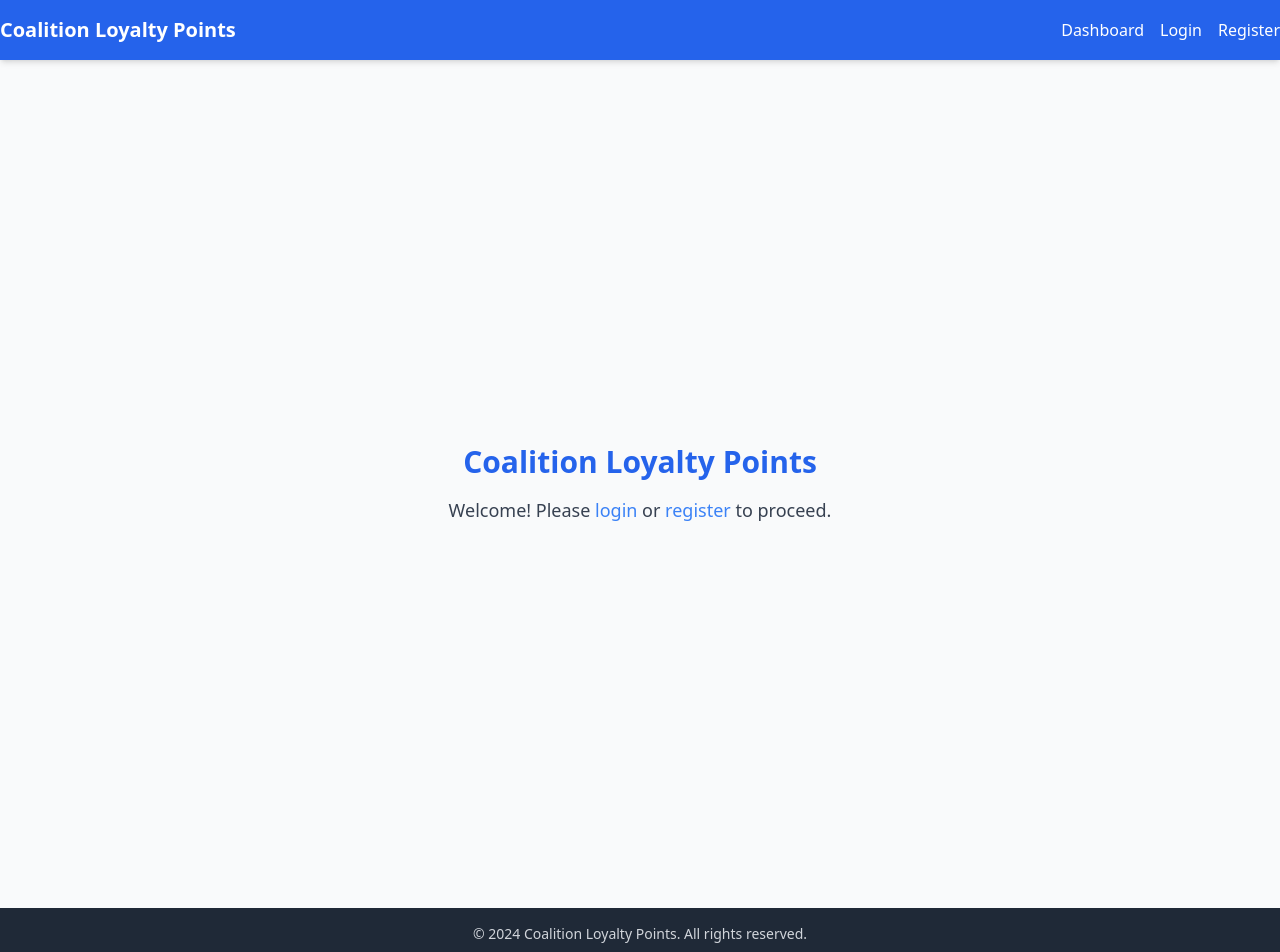
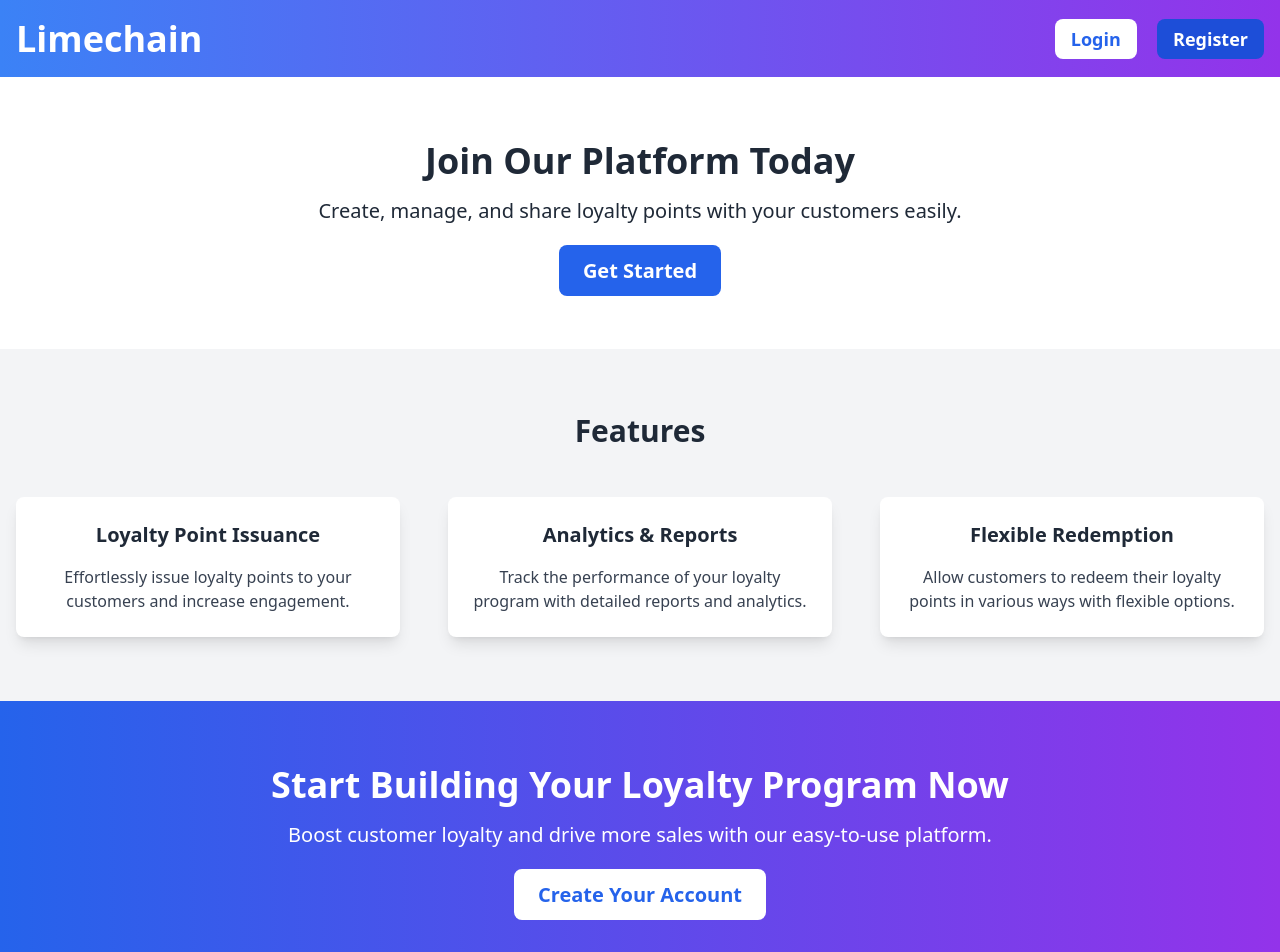
Before and after one commit to dushyant2901/loyalty-points-frontend, a SvelteKit app: page / in a window 1280 px wide. Shown: the top 952 px of the page. Built offline with nearby package versions, Linux system fonts and the light colour scheme.

Commit message:
refactor: homepage UI

```diff
--- a/src/app.html
+++ b/src/app.html
@@ -1,4 +1,4 @@
-<!doctype html>
+<!DOCTYPE html>
 <html lang="en">
   <head>
     <meta charset="utf-8" />
--- a/src/routes/+layout.svelte
+++ b/src/routes/+layout.svelte
@@ -1,36 +1,78 @@
 <script lang="ts">
   import "../app.css";
+
+  import { onMount } from "svelte";
+
+  let user = null;
+  let authToken = "";
+
+  // Fetch user data from localStorage
+  const checkUserState = () => {
+    const storedUser = localStorage.getItem("user");
+    const token = localStorage.getItem("authToken");
+
+    if (storedUser && token) {
+      user = JSON.parse(storedUser);
+      authToken = token;
+    }
+  };
+
+  // Handle logout
+  const logout = () => {
+    localStorage.removeItem("authToken");
+    localStorage.removeItem("user");
+    user = null;
+    window.location.href = "/login";
+  };
+
+  // Check user state when the layout is mounted
+  onMount(() => {
+    checkUserState();
+  });
 </script>
 
-<div class="flex flex-col min-h-screen bg-gray-50">
-  <!-- Header -->
-  <header class="bg-blue-600 text-white py-4 shadow-md">
+<div class="min-h-screen flex flex-col">
+  <header
+    class="py-4 px-4 bg-gradient-to-r from-blue-500 to-purple-600 text-white"
+  >
     <div class="container mx-auto flex justify-between items-center">
-      <h1 class="text-xl font-bold">
-        <a href="/">Coalition Loyalty Points</a>
-      </h1>
-      <nav>
-        <ul class="flex space-x-4">
-          <li><a href="/dashboard" class="hover:underline">Dashboard</a></li>
-          <li><a href="/login" class="hover:underline">Login</a></li>
-          <li><a href="/register" class="hover:underline">Register</a></li>
-          <!-- TODO: conditional log out and login/register buttons -->
-        </ul>
-      </nav>
+      <h1 class="text-4xl font-extrabold leading-tight">Limechain</h1>
+      <div>
+        {#if user}
+          <div>
+            <span class="mr-4">Welcome, {user.name}</span>
+            <button
+              class="bg-red-500 text-white px-3 py-1 rounded"
+              on:click={logout}
+            >
+              Logout
+            </button>
+          </div>
+        {:else}
+          <div>
+            <a
+              href="/login"
+              class="text-lg font-semibold bg-white text-blue-600 hover:bg-blue-200 py-2 px-4 rounded-lg mr-4"
+              >Login</a
+            >
+            <a
+              href="/register"
+              class="text-lg font-semibold text-white bg-blue-700 hover:bg-blue-800 py-2 px-4 rounded-lg"
+              >Register</a
+            >
+          </div>
+        {/if}
+      </div>
     </div>
   </header>
-
   <!-- Main Content -->
-  <main class="flex-1 w-full mx-auto py-6 px-4">
+  <main class="flex-1">
     <slot />
+    <!-- This is where the page content will be injected -->
   </main>
 
   <!-- Footer -->
-  <footer class="bg-gray-800 text-gray-300 py-4">
-    <div class="container mx-auto text-center">
-      <p class="text-sm">
-        &copy; 2024 Coalition Loyalty Points. All rights reserved.
-      </p>
-    </div>
+  <footer class="bg-gray-800 text-gray-300 py-4 text-center">
+    <p>&copy; 2024 App Name. All rights reserved.</p>
   </footer>
 </div>
--- a/src/routes/+page.svelte
+++ b/src/routes/+page.svelte
@@ -1,12 +1,84 @@
-<div class="min-h-screen flex flex-col items-center justify-center bg-gray-50">
-  <h1 class="text-3xl font-bold mb-4 text-blue-600">
-    Coalition Loyalty Points
-  </h1>
-  <p class="text-gray-700 text-lg">
-    Welcome! Please <a href="/login" class="text-blue-500 hover:underline"
-      >login</a
-    >
-    or
-    <a href="/register" class="text-blue-500 hover:underline">register</a> to proceed.
-  </p>
+<div
+  class="min-h-screen bg-gradient-to-r from-blue-500 to-purple-600 text-white"
+>
+  <!-- Hero Section -->
+  <section class="text-center py-16 bg-white text-gray-800">
+    <div class="container mx-auto">
+      <h2 class="text-3xl md:text-4xl font-bold mb-4">
+        Join Our Platform Today
+      </h2>
+      <p class="text-lg md:text-xl mb-8">
+        Create, manage, and share loyalty points with your customers easily.
+      </p>
+      <a
+        href="/register"
+        class="bg-blue-600 text-white hover:bg-blue-700 px-6 py-3 rounded-lg text-xl font-semibold"
+        >Get Started</a
+      >
+    </div>
+  </section>
+
+  <!-- Features Section -->
+  <section class="py-16 px-4 bg-gray-100">
+    <div class="container mx-auto text-center">
+      <h3 class="text-3xl font-semibold text-gray-800 mb-12">Features</h3>
+      <div class="grid grid-cols-1 sm:grid-cols-2 lg:grid-cols-3 gap-12">
+        <!-- Feature 1 -->
+        <div
+          class="bg-white shadow-lg rounded-lg p-6 hover:bg-blue-50 transition"
+        >
+          <h4 class="text-xl font-semibold text-gray-800 mb-4">
+            Loyalty Point Issuance
+          </h4>
+          <p class="text-gray-700">
+            Effortlessly issue loyalty points to your customers and increase
+            engagement.
+          </p>
+        </div>
+        <!-- Feature 2 -->
+        <div
+          class="bg-white shadow-lg rounded-lg p-6 hover:bg-blue-50 transition"
+        >
+          <h4 class="text-xl font-semibold text-gray-800 mb-4">
+            Analytics & Reports
+          </h4>
+          <p class="text-gray-700">
+            Track the performance of your loyalty program with detailed reports
+            and analytics.
+          </p>
+        </div>
+        <!-- Feature 3 -->
+        <div
+          class="bg-white shadow-lg rounded-lg p-6 hover:bg-blue-50 transition"
+        >
+          <h4 class="text-xl font-semibold text-gray-800 mb-4">
+            Flexible Redemption
+          </h4>
+          <p class="text-gray-700">
+            Allow customers to redeem their loyalty points in various ways with
+            flexible options.
+          </p>
+        </div>
+      </div>
+    </div>
+  </section>
+  <!-- Call to Action Section -->
+  <section
+    class="py-16 px-4 bg-gradient-to-r from-blue-600 to-purple-600 text-white"
+  >
+    <div class="container mx-auto text-center">
+      <h2 class="text-3xl md:text-4xl font-bold mb-4">
+        Start Building Your Loyalty Program Now
+      </h2>
+      <p class="text-lg md:text-xl mb-8">
+        Boost customer loyalty and drive more sales with our easy-to-use
+        platform.
+      </p>
+      <a
+        href="/register"
+        class="bg-white text-blue-600 hover:bg-blue-200 px-6 py-3 rounded-lg text-xl font-semibold"
+        >Create Your Account</a
+      >
+    </div>
+  </section>
 </div>
```
Lines whose indentation alone changed are shown as unchanged.
